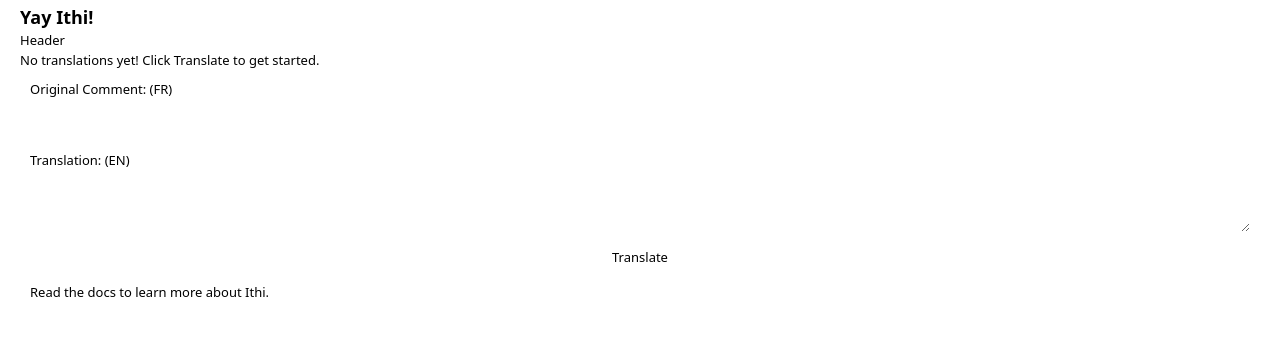
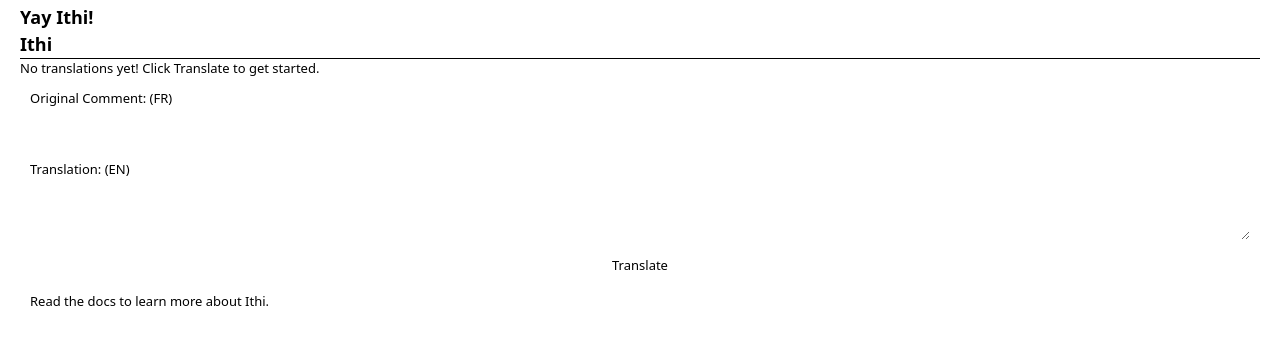
Before and after one commit to Team-Ithi/Ithi, a React (Vite) app in the folder comment-translator/webview-ui/: page / in a window 1280 px wide. Shown: the top 344 px of the page. Built offline with nearby package versions, Linux system fonts and the light colour scheme.

Commit message:
feat(header): implement header component

```diff
--- a/comment-translator/webview-ui/src/components/Header.tsx
+++ b/comment-translator/webview-ui/src/components/Header.tsx
@@ -1,5 +1,10 @@
 const Header = () => {
-  return <div>Header</div>;
+  return (
+    <div>
+      <h1>Ithi</h1>
+      <hr />
+    </div>
+  );
 };
 
 export default Header;
```
